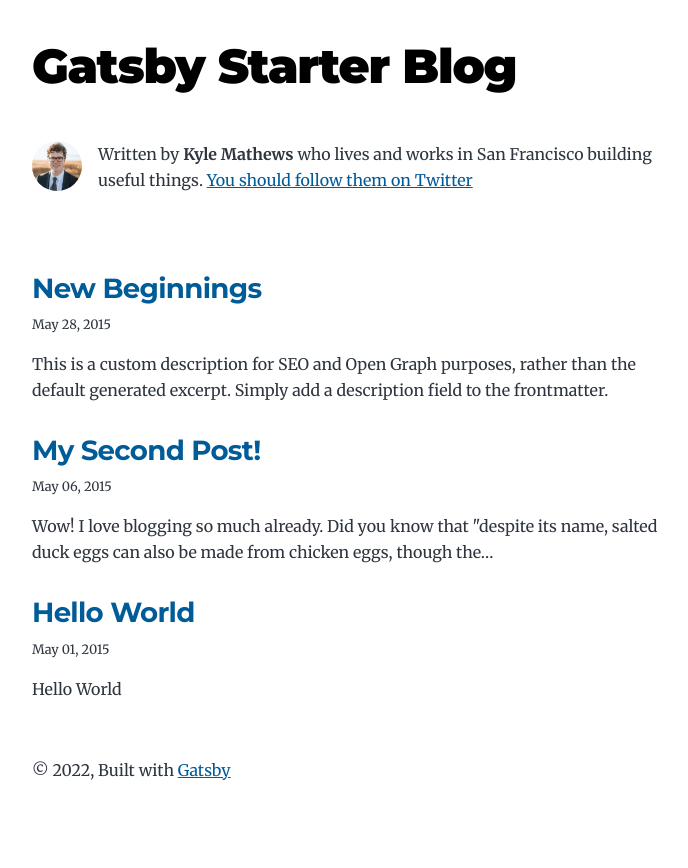
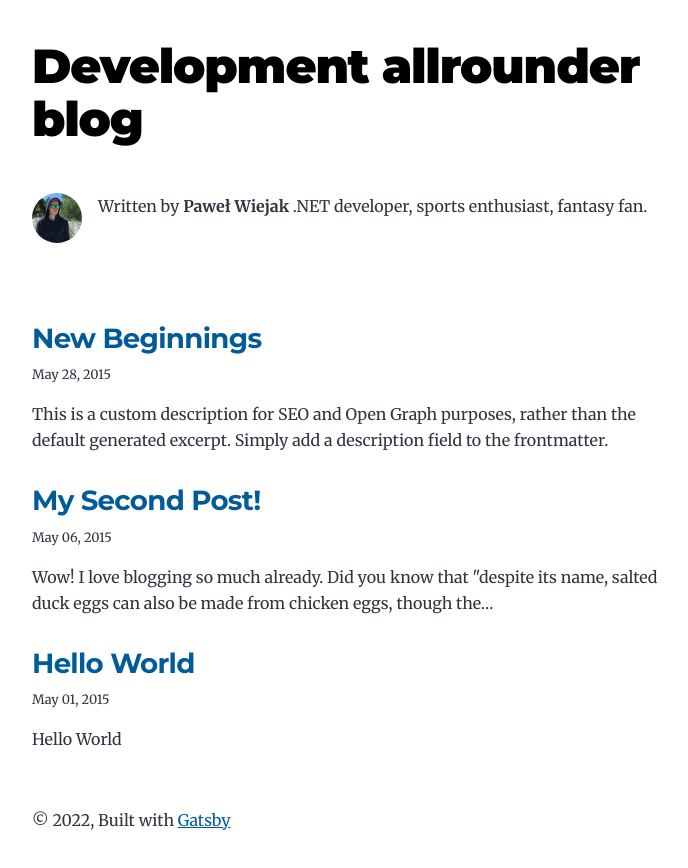
Before and after one commit to pwiejak/pwiejak-blog, a Gatsby site: page / in a window 1280 px wide. Shown: the whole page, without its empty margins (292-980 px from the left). Before the commit the page ends 846 px from the top, so only its background shows below. Built offline with nearby package versions, Linux system fonts and the light colour scheme; Gatsby itself is replaced by a stand-in of ours.

Commit message:
setting up

```diff
--- a/gatsby-config.js
+++ b/gatsby-config.js
@@ -1,9 +1,9 @@
 module.exports = {
   siteMetadata: {
-    title: `Gatsby Starter Blog`,
+    title: `Development allrounder blog`,
     author: {
-      name: `Kyle Mathews`,
-      summary: `who lives and works in San Francisco building useful things.`,
+      name: `Paweł Wiejak`,
+      summary: `.NET developer, sports enthusiast, fantasy fan.`,
     },
     description: `A starter blog demonstrating what Gatsby can do.`,
     siteUrl: `https://gatsbystarterblogsource.gatsbyjs.io/`,
--- a/src/components/bio.js
+++ b/src/components/bio.js
@@ -36,7 +36,7 @@
         className="bio-avatar"
         layout="fixed"
         formats={["auto", "webp", "avif"]}
-        src="../images/profile-pic.png"
+        src="../images/profile_1.jpg"
         width={50}
         height={50}
         quality={95}
@@ -46,9 +46,9 @@
         <p>
           Written by <strong>{author.name}</strong> {author?.summary || null}
           {` `}
-          <a href={`https://twitter.com/${social?.twitter || ``}`}>
+          {/* <a href={`https://twitter.com/${social?.twitter || ``}`}>
             You should follow them on Twitter
-          </a>
+          </a> */}
         </p>
       )}
     </div>
```
Also changed, not shown: src/images/profile-pic.png (deleted), src/images/profile_1.jpg (added), 2 other files.
